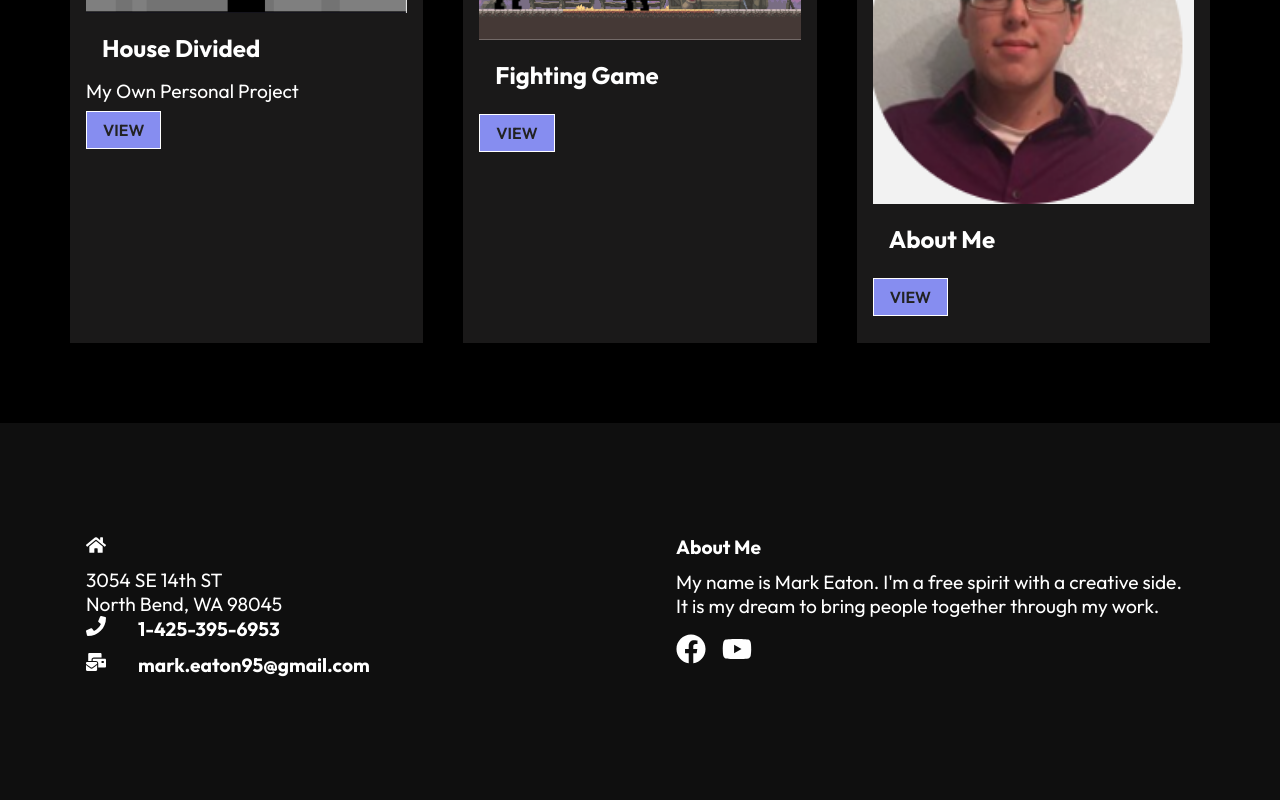
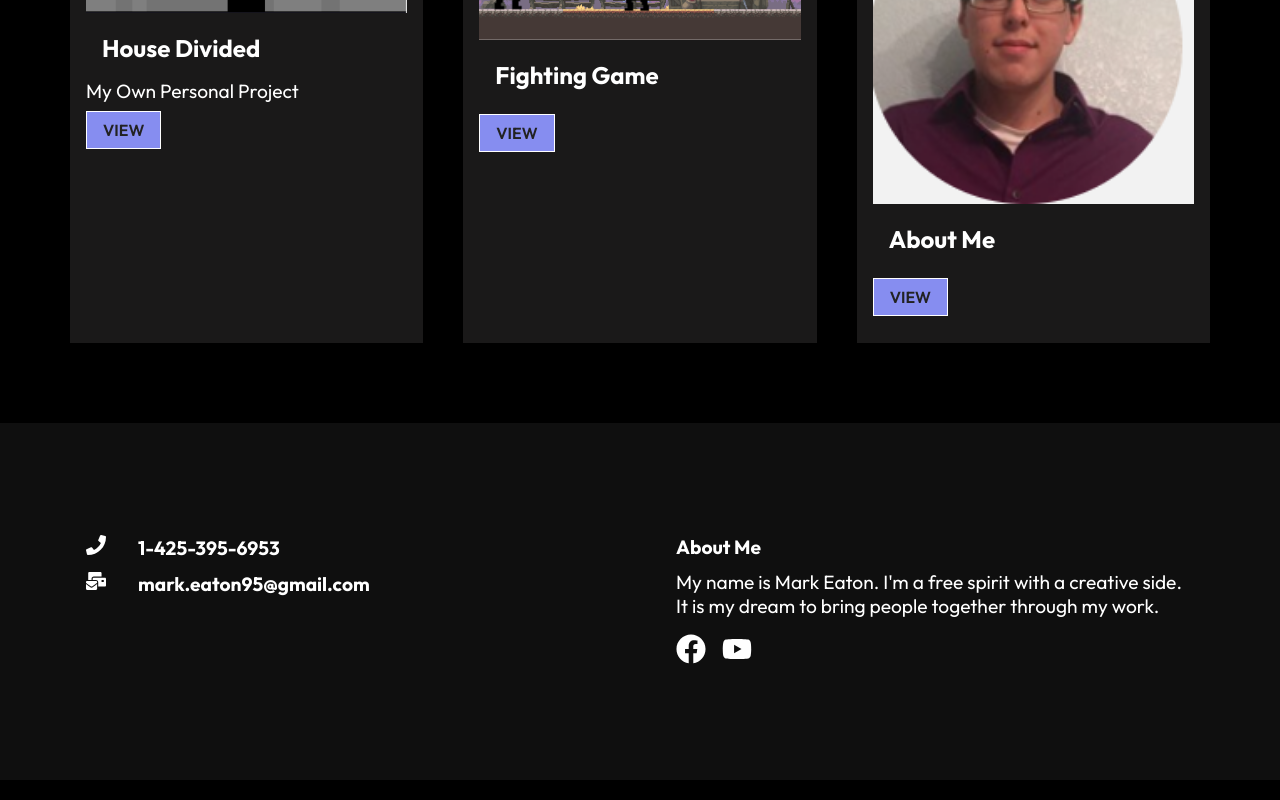
Before and after one commit to MarkE1995/Mark_E_Portfolio, a React (Create React App) app: page / in a window 1280 px wide. Shown: the part 1098-1898 px from the top of the page. Built offline with nearby package versions, Linux system fonts and the light colour scheme.

Commit message:
Update Footer.js

```diff
--- a/src/components/Footer.js
+++ b/src/components/Footer.js
@@ -15,15 +15,6 @@ const Footer = () => {
     <div className="footer">
       <div className="footer-container">
         <div className="left">
-          <div className="location">
-            <FaHome size={20} style={{ color: "#fff", marginRight: "2rem" }} />
-          </div>
-          <div>
-            <p> 3054 SE 14th ST</p>
-
-            <p> North Bend, WA 98045</p>
-          </div>
-
           <div className="phone">
             <h4>
               <FaPhone
```
